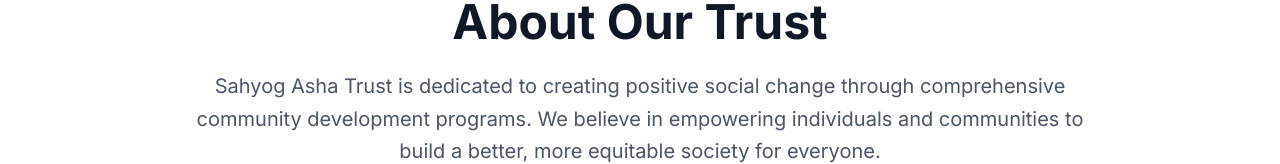
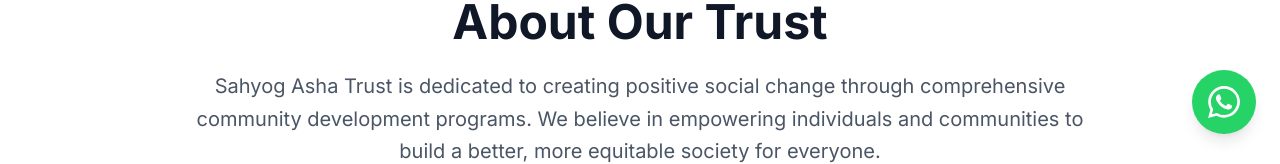
Before and after one commit to vishal9934/sahyog-asha-trust, a Next.js app: page /about in a window 1280 px wide. Shown: the part 642-806 px from the top of the page. Built offline with nearby package versions, Linux system fonts and the light colour scheme; no server answers.

Commit message:
whatsapp chat added

```diff
--- a/src/components/Layout.tsx
+++ b/src/components/Layout.tsx
@@ -3,6 +3,7 @@
 import React from "react";
 import Header from "./Header";
 import Footer from "./Footer";
+import WhatsAppFloat from "./WhatsAppFloat";
 
 interface LayoutProps {
   children: React.ReactNode;
@@ -14,6 +15,7 @@
       <Header />
       <main>{children}</main>
       <Footer />
+      <WhatsAppFloat />
     </div>
   );
 }
--- /dev/null
+++ b/src/components/WhatsAppFloat.tsx
@@ -0,0 +1,54 @@
+"use client";
+
+import { motion } from "framer-motion";
+
+interface WhatsAppFloatProps {
+  phoneNumber?: string;
+  message?: string;
+}
+
+export default function WhatsAppFloat({
+  phoneNumber = "918448206564",
+  message = "Hello! I would like to know more about Sahyog Asha Trust.",
+}: WhatsAppFloatProps) {
+  const handleWhatsAppClick = () => {
+    // Format phone number (remove + and spaces)
+    const formattedPhone = phoneNumber.replace(/[\s\+]/g, "");
+    // Encode message for URL
+    const encodedMessage = encodeURIComponent(message);
+    // Open WhatsApp
+    const whatsappUrl = `https://wa.me/${formattedPhone}?text=${encodedMessage}`;
+    window.open(whatsappUrl, "_blank");
+  };
+
+  return (
+    <motion.div
+      className="fixed bottom-6 right-6 z-50"
+      initial={{ scale: 0, opacity: 0 }}
+      animate={{ scale: 1, opacity: 1 }}
+      transition={{
+        type: "spring",
+        stiffness: 260,
+        damping: 20,
+        delay: 0.5,
+      }}
+      whileHover={{ scale: 1.1 }}
+      whileTap={{ scale: 0.95 }}
+    >
+      <button
+        onClick={handleWhatsAppClick}
+        className="bg-[#25D366] hover:bg-[#20BA5A] text-white rounded-full md:p-4 p-2 shadow-lg hover:shadow-xl transition-all duration-300 flex items-center justify-center group"
+        aria-label="Contact us on WhatsApp"
+      >
+        <svg
+          xmlns="http://www.w3.org/2000/svg"
+          viewBox="0 0 24 24"
+          fill="currentColor"
+          className="md:w-8 md:h-8 w-4 h-4"
+        >
+          <path d="M17.472 14.382c-.297-.149-1.758-.867-2.03-.967-.273-.099-.471-.148-.67.15-.197.297-.767.966-.94 1.164-.173.199-.347.223-.644.075-.297-.15-1.255-.463-2.39-1.475-.883-.788-1.48-1.761-1.653-2.059-.173-.297-.018-.458.13-.606.134-.133.298-.347.446-.52.149-.174.198-.298.298-.497.099-.198.05-.371-.025-.52-.075-.149-.669-1.612-.916-2.207-.242-.579-.487-.5-.669-.51-.173-.008-.371-.01-.57-.01-.198 0-.52.074-.792.372-.272.297-1.04 1.016-1.04 2.479 0 1.462 1.065 2.875 1.213 3.074.149.198 2.096 3.2 5.077 4.487.709.306 1.262.489 1.694.625.712.227 1.36.195 1.871.118.571-.085 1.758-.719 2.006-1.413.248-.694.248-1.289.173-1.413-.074-.124-.272-.198-.57-.347m-5.421 7.403h-.004a9.87 9.87 0 01-5.031-1.378l-.361-.214-3.741.982.998-3.648-.235-.374a9.86 9.86 0 01-1.51-5.26c.001-5.45 4.436-9.884 9.888-9.884 2.64 0 5.122 1.03 6.988 2.898a9.825 9.825 0 012.893 6.994c-.003 5.45-4.437 9.884-9.885 9.884m8.413-18.297A11.815 11.815 0 0012.05 0C5.495 0 .16 5.335.157 11.892c0 2.096.547 4.142 1.588 5.945L.057 24l6.305-1.654a11.882 11.882 0 005.683 1.448h.005c6.554 0 11.89-5.335 11.893-11.893a11.821 11.821 0 00-3.48-8.413Z" />
+        </svg>
+      </button>
+    </motion.div>
+  );
+}
```
